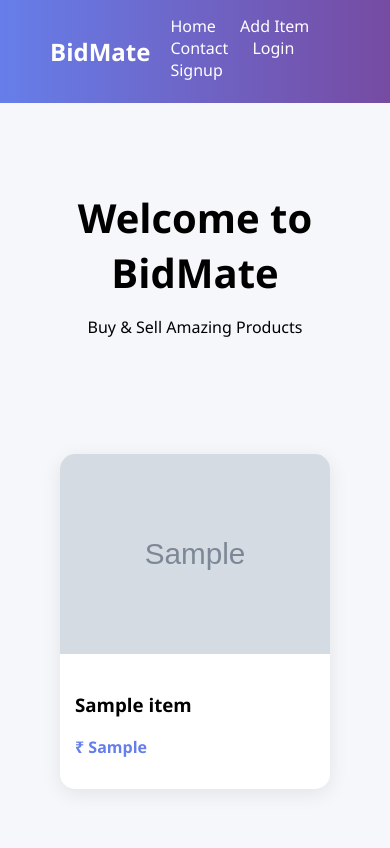
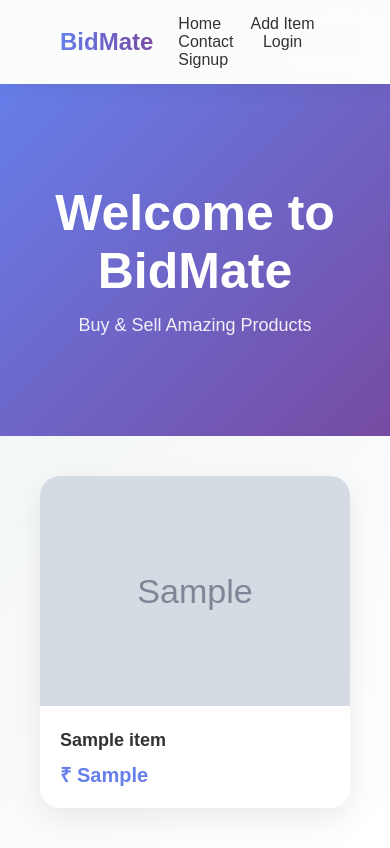
Before and after one commit to sharon232323/bidmate, a Flask app: page / in a window 390 px wide. Before the commit the page ends 793 px from the top, so only its background shows below. Run offline with Flask 3, Linux system fonts and the light colour scheme; tables that the repository leaves empty hold one stand-in row (values such as "Sample post"); grey boxes marked "Sample" are stand-in pictures.

Commit message:
css updation

```diff
--- a/static/style.css
+++ b/static/style.css
@@ -1,117 +1,220 @@
-body {
+/* ---------- GLOBAL ---------- */
+* {
     margin: 0;
-    font-family: 'Segoe UI', sans-serif;
-    background: #f5f7fa;
+    padding: 0;
+    box-sizing: border-box;
+    font-family: 'Poppins', sans-serif;
 }
 
-/* NAVBAR */
+body {
+    background: linear-gradient(135deg, #eef2f3, #ffffff);
+    color: #333;
+}
+
+/* ---------- NAVBAR ---------- */
 .navbar {
     display: flex;
     justify-content: space-between;
-    padding: 15px 50px;
+    align-items: center;
+    padding: 15px 60px;
+    backdrop-filter: blur(15px);
+    background: rgba(255, 255, 255, 0.7);
+    position: sticky;
+    top: 0;
+    z-index: 100;
+    box-shadow: 0 5px 20px rgba(0,0,0,0.05);
+}
+
+.navbar h2 {
+    font-size: 24px;
+    font-weight: 600;
     background: linear-gradient(90deg, #667eea, #764ba2);
+    -webkit-background-clip: text;
+    -webkit-text-fill-color: transparent;
+}
+
+.navbar a {
+    text-decoration: none;
+    margin-left: 25px;
+    color: #333;
+    font-weight: 500;
+    transition: 0.3s;
+}
+
+.navbar a:hover {
+    color: #667eea;
+}
+
+/* ---------- HERO ---------- */
+.hero {
+    padding: 100px 20px;
+    text-align: center;
+    background: linear-gradient(135deg, #667eea, #764ba2);
     color: white;
 }
 
-.navbar a {
-    color: white;
-    text-decoration: none;
-    margin-left: 20px;
-    font-weight: 500;
+.hero h1 {
+    font-size: 50px;
+    font-weight: 700;
 }
 
-.navbar a:hover {
-    opacity: 0.8;
+.hero p {
+    margin-top: 15px;
+    font-size: 18px;
+    opacity: 0.9;
 }
 
-/* HERO */
-.hero {
-    text-align: center;
-    padding: 60px 20px;
+/* ---------- PRODUCT GRID ---------- */
+.products {
+    padding: 70px 80px;
+    display: grid;
+    grid-template-columns: repeat(auto-fill, minmax(260px, 1fr));
+    gap: 40px;
 }
 
-.hero h1 {
-    font-size: 40px;
-    margin-bottom: 10px;
-}
-
-/* PRODUCT GRID */
-.products {
-    display: grid;
-    grid-template-columns: repeat(auto-fill, minmax(250px, 1fr));
-    gap: 25px;
-    padding: 40px 60px;
-}
-
-/* CARD */
+/* ---------- PRODUCT CARD ---------- */
 .card {
-    background: white;
-    border-radius: 15px;
-    box-shadow: 0 5px 20px rgba(0,0,0,0.08);
+    background: #fff;
+    border-radius: 20px;
     overflow: hidden;
-    transition: 0.3s;
+    box-shadow: 0 10px 30px rgba(0,0,0,0.08);
+    transition: 0.4s ease;
+    position: relative;
 }
 
 .card:hover {
-    transform: translateY(-8px);
+    transform: translateY(-12px);
+    box-shadow: 0 20px 40px rgba(0,0,0,0.15);
 }
 
 .card img {
     width: 100%;
-    height: 200px;
+    height: 230px;
     object-fit: cover;
 }
 
 .card-content {
-    padding: 15px;
+    padding: 20px;
+}
+
+.card-content h3 {
+    font-size: 18px;
+    margin-bottom: 10px;
 }
 
 .price {
+    font-size: 20px;
+    font-weight: 600;
     color: #667eea;
-    font-weight: bold;
 }
 
-/* FORM */
+/* ---------- BUTTON STYLE ---------- */
+.btn {
+    display: inline-block;
+    margin-top: 15px;
+    padding: 10px 18px;
+    border-radius: 30px;
+    text-decoration: none;
+    font-size: 14px;
+    font-weight: 500;
+    background: linear-gradient(90deg, #667eea, #764ba2);
+    color: white;
+    transition: 0.3s ease;
+}
+
+.btn:hover {
+    transform: scale(1.05);
+}
+
+/* ---------- FORM DESIGN ---------- */
 .form-container {
-    width: 400px;
-    margin: 50px auto;
-    background: white;
-    padding: 30px;
-    border-radius: 15px;
-    box-shadow: 0 5px 20px rgba(0,0,0,0.1);
+    width: 420px;
+    margin: 80px auto;
+    background: #ffffff;
+    padding: 40px;
+    border-radius: 20px;
+    box-shadow: 0 20px 50px rgba(0,0,0,0.1);
+}
+
+.form-container h2 {
+    text-align: center;
+    margin-bottom: 25px;
+    font-weight: 600;
 }
 
 .form-container input,
 .form-container textarea {
     width: 100%;
-    padding: 10px;
-    margin-bottom: 15px;
-    border-radius: 8px;
-    border: 1px solid #ccc;
+    padding: 14px;
+    margin-bottom: 18px;
+    border-radius: 12px;
+    border: 1px solid #ddd;
+    outline: none;
+    transition: 0.3s;
+}
+
+.form-container input:focus,
+.form-container textarea:focus {
+    border-color: #667eea;
+    box-shadow: 0 0 8px rgba(102,126,234,0.3);
 }
 
 .form-container button {
     width: 100%;
-    padding: 12px;
+    padding: 14px;
     border: none;
+    border-radius: 30px;
     background: linear-gradient(90deg, #667eea, #764ba2);
     color: white;
-    border-radius: 8px;
+    font-size: 16px;
     cursor: pointer;
+    transition: 0.3s;
 }
 
 .form-container button:hover {
-    opacity: 0.9;
+    transform: scale(1.03);
 }
 
-/* ITEM DETAIL */
+/* ---------- PRODUCT DETAIL PAGE ---------- */
 .detail-container {
+    padding: 80px;
     display: flex;
-    gap: 40px;
-    padding: 60px;
+    gap: 60px;
+    align-items: center;
 }
 
 .detail-container img {
-    width: 400px;
-    border-radius: 15px;
+    width: 450px;
+    border-radius: 20px;
+    box-shadow: 0 20px 40px rgba(0,0,0,0.1);
 }
+
+.detail-container h2 {
+    font-size: 32px;
+    margin-bottom: 15px;
+}
+
+.detail-container p {
+    margin-top: 20px;
+    line-height: 1.6;
+}
+
+/* ---------- RESPONSIVE ---------- */
+@media(max-width: 900px) {
+    .products {
+        padding: 40px;
+    }
+
+    .detail-container {
+        flex-direction: column;
+        text-align: center;
+    }
+
+    .detail-container img {
+        width: 100%;
+    }
+
+    .form-container {
+        width: 90%;
+    }
+}
```
Also changed, not shown: database.db (added).
